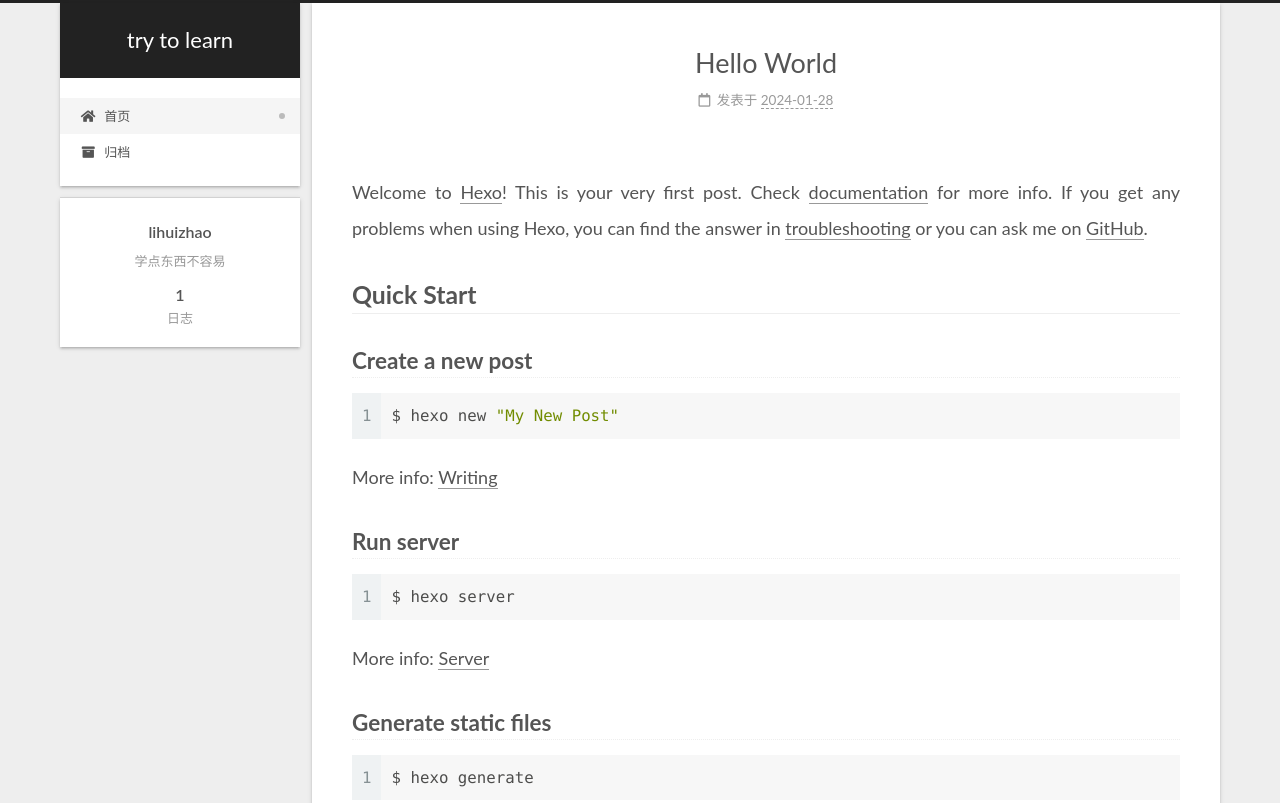
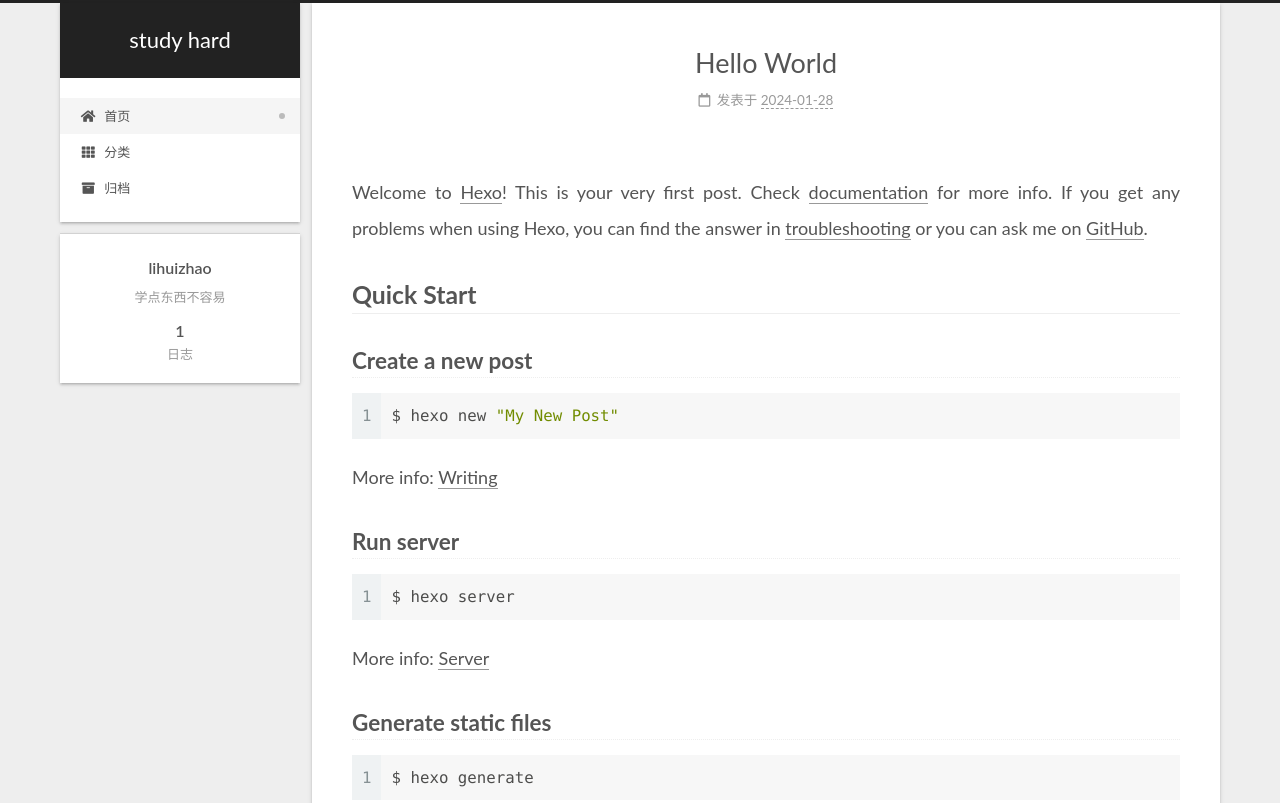
Before and after one commit to lihuizhao/lihuizhao.github.io, a plain HTML site: page index.html in a window 1280 px wide. Shown: the top 803 px of the page. Drawn offline with Linux system fonts and the light colour scheme.

Commit message:
Site updated: 2024-01-28 16:17:46

```diff
--- a/css/main.css
+++ b/css/main.css
@@ -1168,7 +1168,7 @@ pre .javascript .function {
 }
 .links-of-author a::before,
 .links-of-author span.exturl::before {
-  background: #45a8e5;
+  background: #4ff15b;
   border-radius: 50%;
   content: ' ';
   display: inline-block;
--- a/index.html
+++ b/index.html
@@ -22,9 +22,9 @@
 
   <meta name="description" content="学点东西不容易">
 <meta property="og:type" content="website">
-<meta property="og:title" content="try to learn">
+<meta property="og:title" content="study hard">
 <meta property="og:url" content="http://example.com/index.html">
-<meta property="og:site_name" content="try to learn">
+<meta property="og:site_name" content="study hard">
 <meta property="og:description" content="学点东西不容易">
 <meta property="og:locale" content="zh_CN">
 <meta property="article:author" content="lihuizhao">
@@ -43,7 +43,7 @@
   };
 </script>
 
-  <title>try to learn</title>
+  <title>study hard</title>
 
 
 
@@ -94,7 +94,7 @@
 
     <a href="/" class="brand" rel="start">
       <span class="logo-line-before"><i></i></span>
-      <h1 class="site-title">try to learn</h1>
+      <h1 class="site-title">study hard</h1>
       <span class="logo-line-after"><i></i></span>
     </a>
   </div>
@@ -113,6 +113,11 @@
         <li class="menu-item menu-item-home">
 
     <a href="/" rel="section"><i class="fa fa-home fa-fw"></i>首页</a>
+
+  </li>
+        <li class="menu-item menu-item-categories">
+
+    <a href="/categories/" rel="section"><i class="fa fa-th fa-fw"></i>分类</a>
 
   </li>
         <li class="menu-item menu-item-archives">
@@ -156,7 +161,7 @@
     </span>
 
     <span hidden itemprop="publisher" itemscope itemtype="http://schema.org/Organization">
-      <meta itemprop="name" content="try to learn">
+      <meta itemprop="name" content="study hard">
     </span>
       <header class="post-header">
         <h2 class="post-title" itemprop="name headline">
```
Also changed, not shown: 2024/01/28/hello-world/index.html (+9 -4 lines), archives/2024/01/index.html (+9 -4 lines), archives/2024/index.html (+9 -4 lines), archives/index.html (+9 -4 lines).
